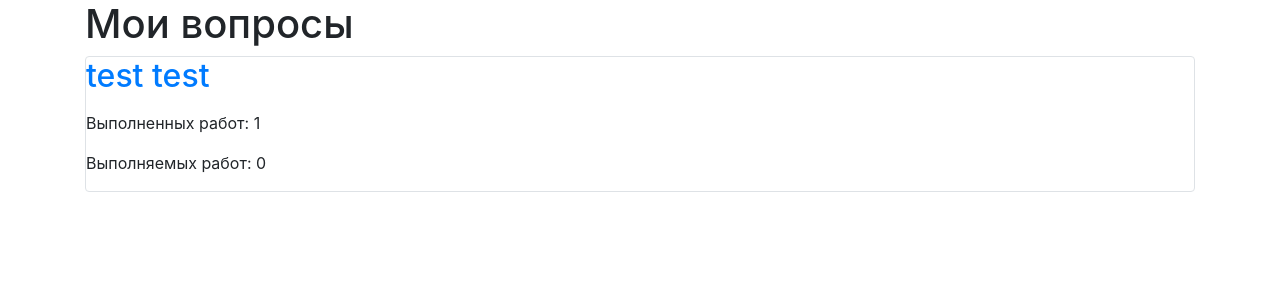
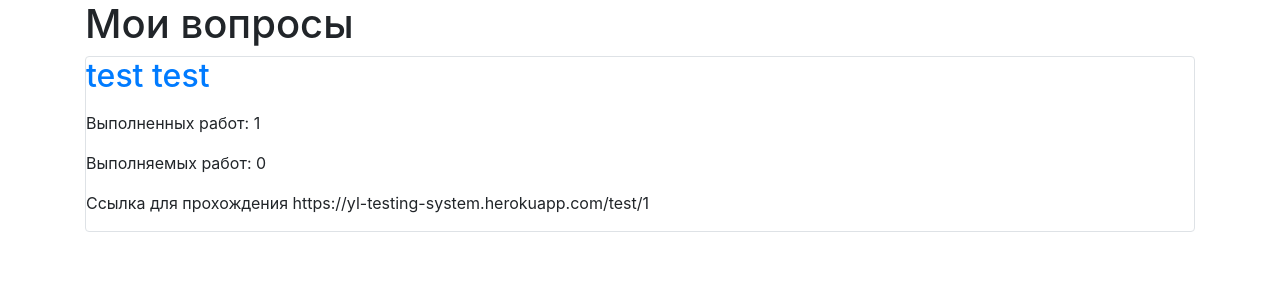
Before and after one commit to AlexanderKh72/YL_web_project, a Flask app: page /my_tests in a window 1280 px wide. Shown: the part 56-356 px from the top of the page. Run offline with Flask 2, Linux system fonts and the light colour scheme; a user stored in the database is signed in; data comes from the database, SQL or seed files in the repository; some libraries are stand-ins or nearby versions.

Commit message:
added links on /my_tests page

```diff
--- a/templates/my_tests.html
+++ b/templates/my_tests.html
@@ -10,6 +10,7 @@
         <p>Выполненных работ: {{ completed_works[loop.index0] }}</p>
         <p>Выполняемых работ: {{ uncompleted_works[loop.index0] }}</p>
     </div>
+    <p>Ссылка для прохождения https://yl-testing-system.herokuapp.com/test/{{ item.id }}</p>
 </div>
 {% endfor %}
 {% endblock %}
```
